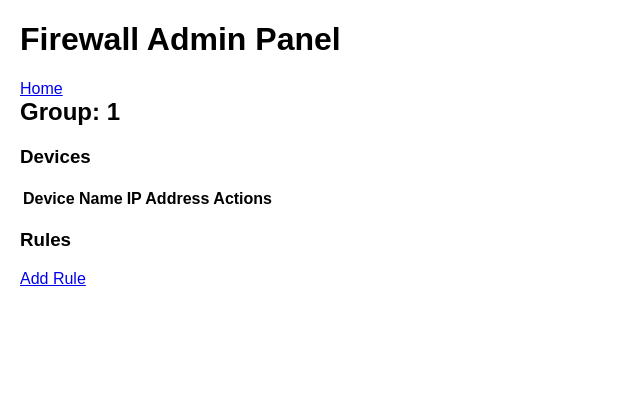
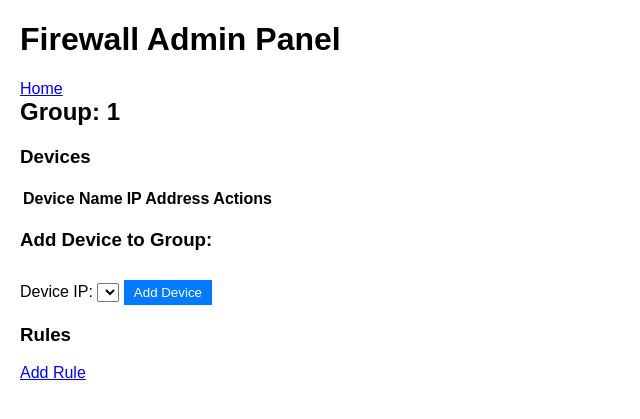
Before and after one commit to nursultan-boop/fw, a Flask app: page /group/1 in a window 1280 px wide. Shown: the top 419 px of the page, without its empty margins (0-640 px from the left). Run offline with Flask 3, Linux system fonts and the light colour scheme; lists and menus that the app fills with data are empty.

Commit message:
addd device to group

```diff
--- a/admin_panel/templates/group.html
+++ b/admin_panel/templates/group.html
@@ -26,6 +26,18 @@
     {% endif %}
     {% endfor %}
 </table>
+
+<h3>Add Device to Group:</h3>
+<form method="post">
+    <label for="device_ip">Device IP:</label>
+    <select name="device_ip" id="device_ip">
+        {% for device in devices %}
+        <option value="{{ device.ip }}">{{ device.name }} ({{ device.ip }})</option>
+        {% endfor %}
+    </select>
+    <button type="submit">Add Device</button>
+</form>
+
 <h3>Rules</h3>
 <ul>
     {% for rule in group.rules %}
```
